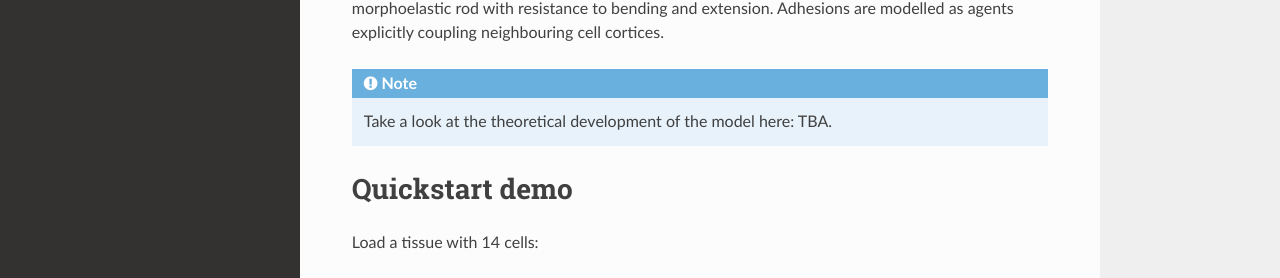
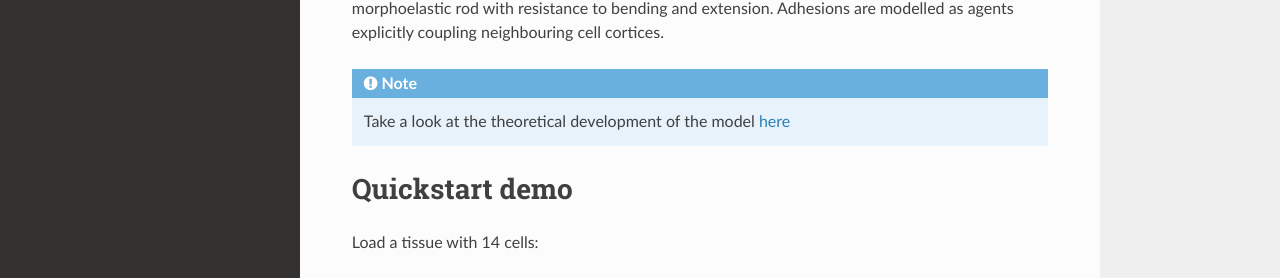
Before and after one commit to Alexander-Nestor-Bergmann/appcom, a Sphinx documentation site: the page built from docs/index.rst, in a window 1280 px wide and 1387 px high. Shown: the part 211-489 px from the top of the window. Built offline with Sphinx 7.4.7 and the Read the Docs theme 2.0.0, drawn with Linux system fonts in a browser that asks for light colours.

```diff
--- a/docs/index.rst
+++ b/docs/index.rst
@@ -12,7 +12,7 @@ as an active, continuum morphoelastic rod with resistance to bending and extensi
 are modelled as agents explicitly coupling neighbouring cell cortices.
 
 .. note::
-    Take a look at the theoretical development of the model here: TBA.
+    Take a look at the theoretical development of the model `here <https://doi.org/10.1101/2021.04.11.439313>`_
 
 Quickstart demo
 ===============
```
Also changed, not shown: 3 other files.
